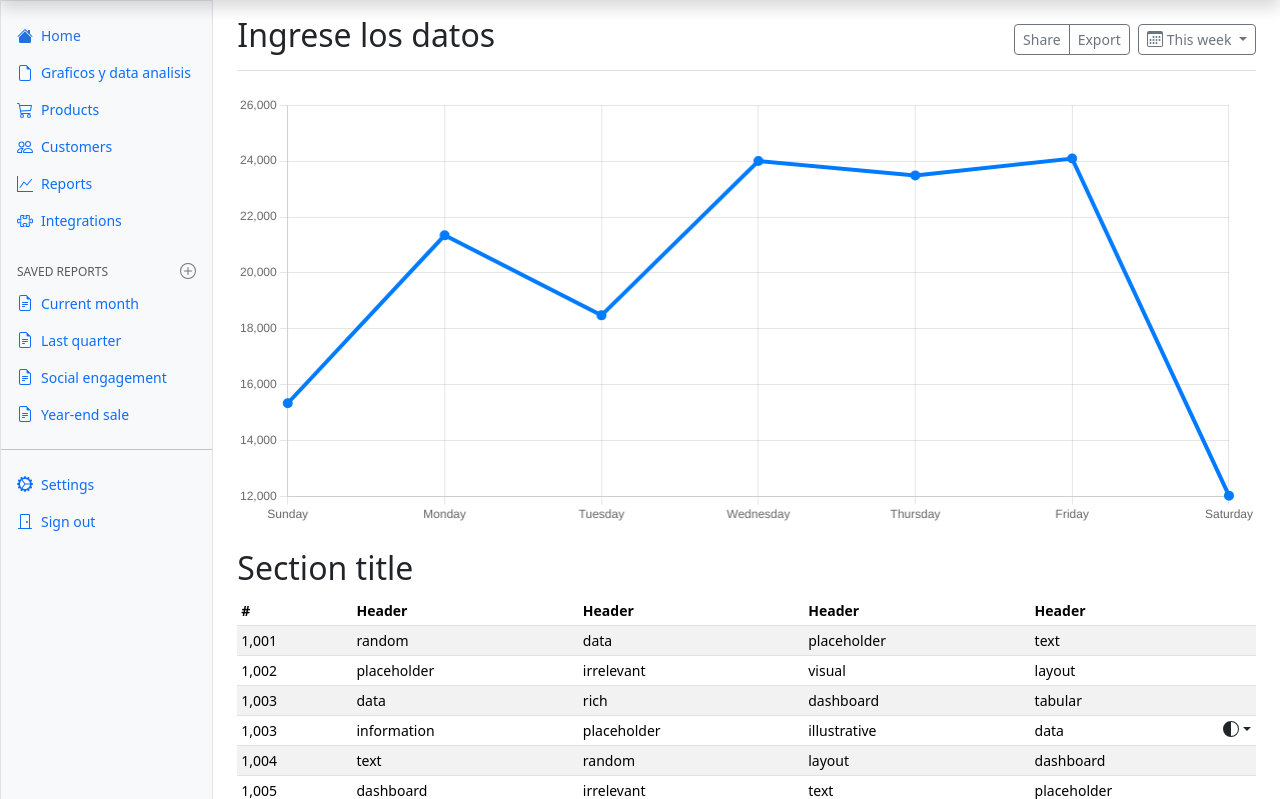
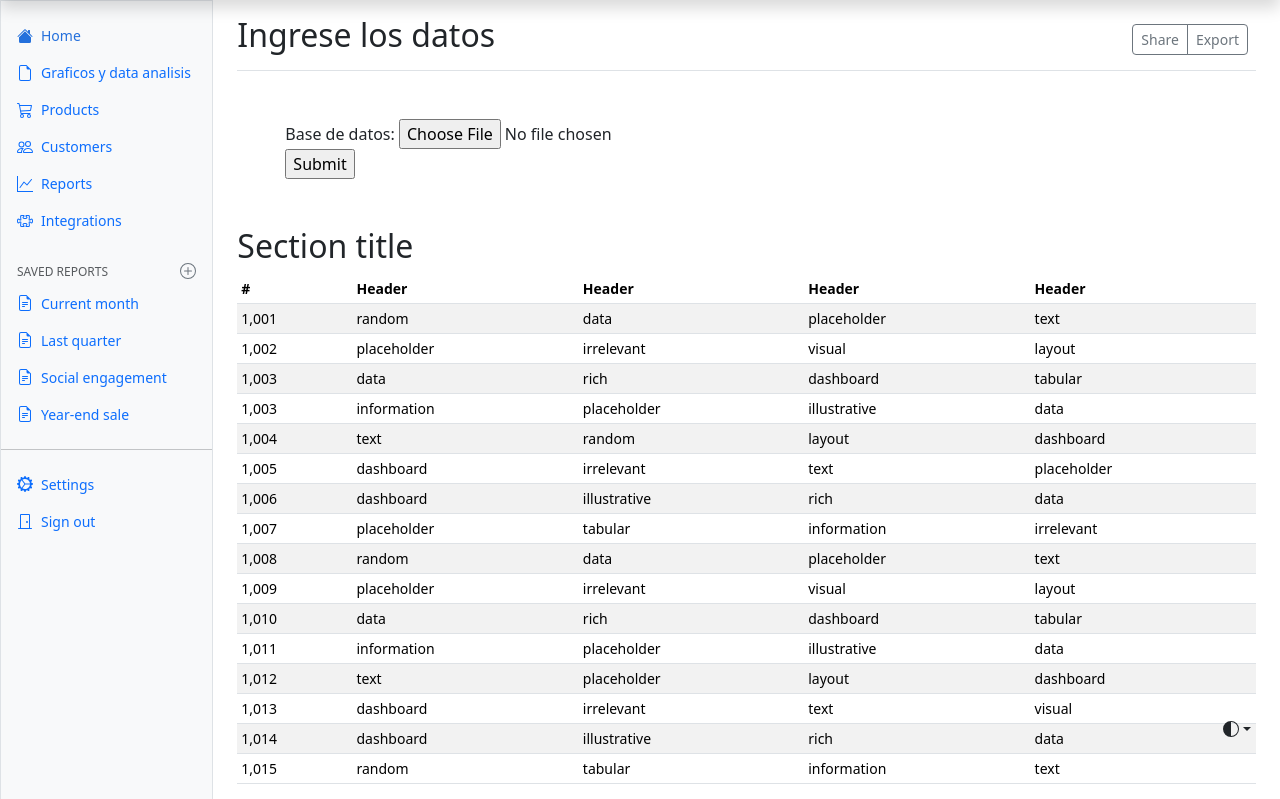
Before and after one commit to MarcAlvarezJ/Tp_3_Django, a Django app: template data_salaries/templates/upload.html in a window 1280 px wide. Shown: the part 34-833 px from the top of the page. Run offline with Django 5.2, Linux system fonts and the light colour scheme; the template is opened without the code that fills it: values that come from a table or form of the project are taken from there, others are empty; some libraries are stand-ins or nearby versions.

Commit message:
boton carga de datos

```diff
--- a/data_salaries/templates/upload.html
+++ b/data_salaries/templates/upload.html
@@ -335,15 +335,17 @@
             <button type="button" class="btn btn-sm btn-outline-secondary">Share</button>
             <button type="button" class="btn btn-sm btn-outline-secondary">Export</button>
           </div>
-          <button type="button" class="btn btn-sm btn-outline-secondary dropdown-toggle d-flex align-items-center gap-1">
-            <svg class="bi"><use xlink:href="#calendar3"/></svg>
-            This week
-          </button>
         </div>
       </div>
-
-      <canvas class="my-4 w-100" id="myChart" width="900" height="380"></canvas>
-
+      <div class="m-5"  style="display: flex; ">
+        {% if form %}
+        <form enctype="multipart/form-data" method="post">
+          {% csrf_token %}
+          {{ form }}
+          <input type="submit" value="Submit">
+        </form>
+        {% endif %}
+      </div>
       <h2>Section title</h2>
       <div class="table-responsive small">
         <table class="table table-striped table-sm">
```
